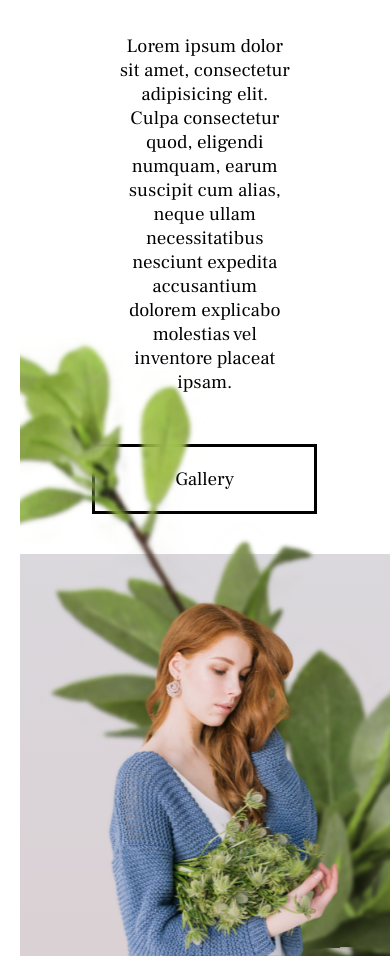
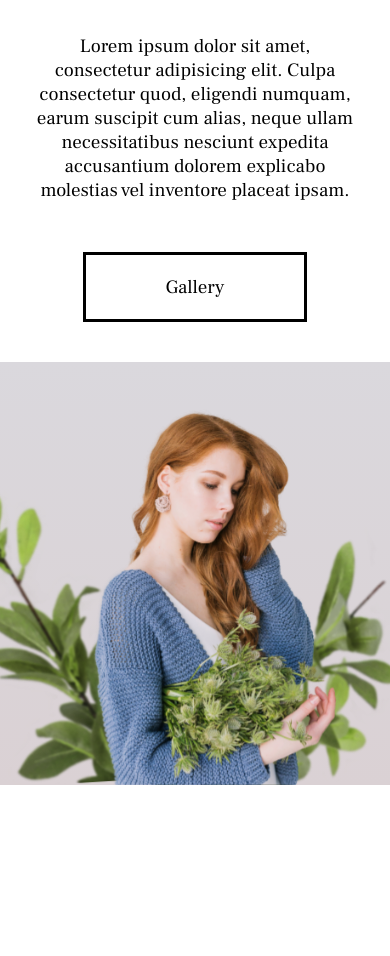
Before and after one commit to LuisCusihuaman/Elena-Joy-Photography, a plain HTML site: page index.html in a window 390 px wide. Shown: the part 230-1186 px from the top of the page. After the commit the page ends 1015 px from the top, so only its background shows below. Drawn offline with Linux system fonts and the light colour scheme.

Commit message:
fix: spaces in the hero and plant max-height

```diff
--- a/style.css
+++ b/style.css
@@ -144,6 +144,7 @@ nav {
 	animation: plant-entrance 1.5s ease-in-out 0.5s forwards,
 		plant-shake 2.5s infinite ease alternate-reverse 2s;
 	transform-origin: bottom;
+	max-height: 80%;
 }
 .plant2 {
 	left: 40%;
@@ -182,6 +183,13 @@ nav {
 }
 
 @media screen and (max-width: 842px) {
+	.hero {
+		width: 100%;
+	}
+	.hero-introduction p {
+		padding: 5rem 3rem;
+	}
+	/*NAV BURGER*/
 	.burger {
 		position: relative;
 		display: block;
```
